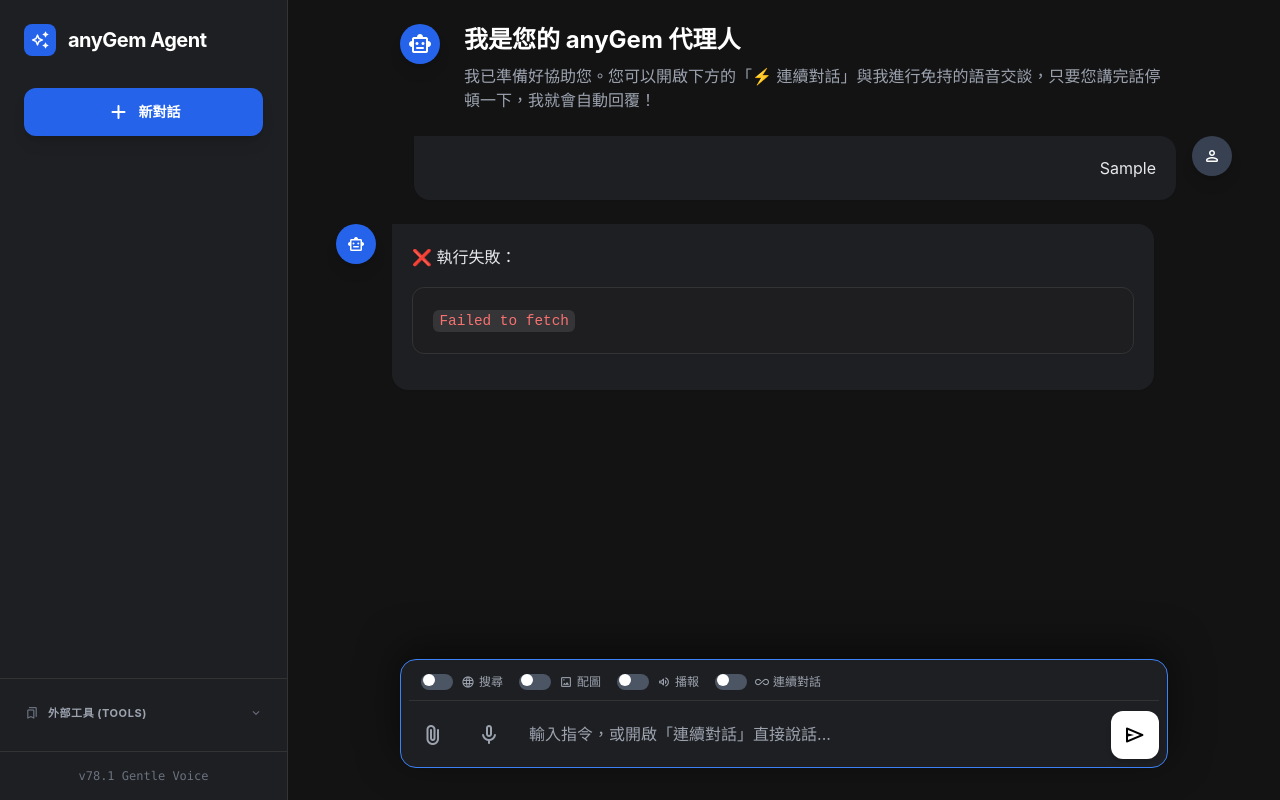
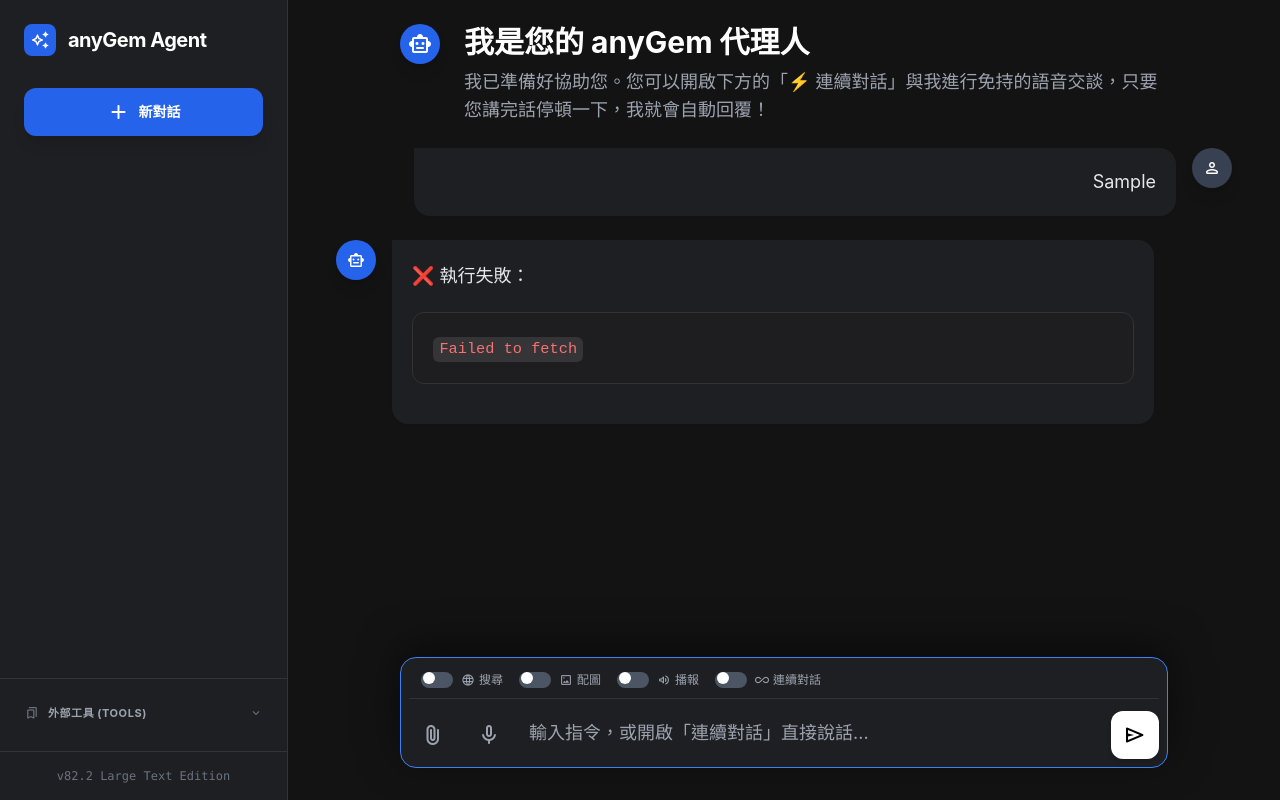
Before and after one commit to kiteyoung0520/a, a plain HTML site: page index.html in a window 1280 px wide. Both pictures are taken after typing "Sample" into the empty fields and a click on the button "send". Drawn offline with nearby package versions, Linux system fonts and the light colour scheme; no server answers.

Commit message:
Update index.html

```diff
--- a/index.html
+++ b/index.html
@@ -3,7 +3,7 @@
 <head>
     <meta charset="UTF-8">
     <meta name="viewport" content="width=device-width, initial-scale=1.0, maximum-scale=1.0, user-scalable=no, viewport-fit=cover">
-    <title>anyGem - Super Agent v78.1 (Gentle Voice Edition)</title>
+    <title>anyGem - Super Agent v82.2 (Large Text Edition)</title>
 
     <link rel="preconnect" href="https://cdn.tailwindcss.com">
     <link rel="preconnect" href="https://cdn.jsdelivr.net">
@@ -21,12 +21,16 @@
         ::-webkit-scrollbar-thumb:hover { background: #444; }
 
         .prose { max-width: 100%; word-break: break-word; overflow-wrap: break-word; }
-        .prose pre { background-color: #1e1e20; border-radius: 12px; padding: 1.25rem; overflow-x: auto; border: 1px solid #333; margin: 1rem 0; position: relative; max-width: 100%; }
-        .prose code { color: #f87171; background-color: rgba(255,255,255,0.1); padding: 0.2rem 0.4rem; border-radius: 6px; font-size: 0.9em; font-family: 'Fira Code', monospace; }
+        .prose pre { background-color: #1e1e20; border-radius: 12px; padding: 1.25rem; overflow-x: auto; border: 1px solid #333; margin: 1.25rem 0; position: relative; max-width: 100%; }
+        .prose code { color: #f87171; background-color: rgba(255,255,255,0.1); padding: 0.2rem 0.4rem; border-radius: 6px; font-size: 0.85em; font-family: 'Fira Code', monospace; }
         .prose a { color: #8ab4f8; text-decoration: underline; text-underline-offset: 4px; transition: color 0.2s; }
-        .prose h1, .prose h2, .prose h3 { color: #fff; margin-top: 1.5rem; margin-bottom: 0.75rem; font-weight: 600; }
-        .prose p { margin-bottom: 1rem; line-height: 1.7; }
-        .prose img { max-width: 100%; border-radius: 0.75rem; height: auto; }
+        .prose h1, .prose h2, .prose h3 { color: #fff; margin-top: 1.75rem; margin-bottom: 0.75rem; font-weight: 600; line-height: 1.4; }
+        .prose h1 { font-size: 1.6em; }
+        .prose h2 { font-size: 1.4em; }
+        .prose h3 { font-size: 1.2em; }
+        .prose p, .prose ul, .prose ol { margin-bottom: 1.25rem; line-height: 1.8; } /* 加大行高，閱讀更舒適 */
+        .prose li { margin-bottom: 0.5rem; }
+        .prose img { max-width: 100%; border-radius: 0.75rem; height: auto; margin: 1rem 0; }
 
         .typing-indicator span { animation: blink 1.4s infinite both; height: 5px; width: 5px; background-color: #888; border-radius: 50%; display: inline-block; margin: 0 2px; }
         @keyframes blink { 0% { opacity: 0.2; } 20% { opacity: 1; } 100% { opacity: 0.2; } }
@@ -98,7 +102,7 @@
             </div>
         </div>
 
-        <div class="p-4 border-t border-[#333] text-xs text-gray-500 text-center font-mono shrink-0">v78.1 Gentle Voice</div>
+        <div class="p-4 border-t border-[#333] text-xs text-gray-500 text-center font-mono shrink-0">v82.2 Large Text Edition</div>
     </aside>
 
     <main class="flex-1 flex flex-col relative bg-[#131314] overflow-hidden w-full">
@@ -112,8 +116,8 @@
             <div class="max-w-3xl mx-auto flex gap-4 sm:gap-6 w-full">
                 <div class="w-10 h-10 rounded-full bg-blue-600 flex items-center justify-center shadow-lg shrink-0"><span class="material-symbols-rounded text-white">smart_toy</span></div>
                 <div class="flex-1">
-                    <h2 class="text-xl sm:text-2xl font-bold text-white mb-2">我是您的 anyGem 代理人</h2>
-                    <p class="text-gray-400 text-sm sm:text-base leading-relaxed">我已準備好協助您。您可以開啟下方的「⚡ 連續對話」與我進行免持的語音交談，只要您講完話停頓一下，我就會自動回覆！</p>
+                    <h2 class="text-2xl sm:text-3xl font-bold text-white mb-2">我是您的 anyGem 代理人</h2>
+                    <p class="text-gray-400 text-base sm:text-lg leading-relaxed">我已準備好協助您。您可以開啟下方的「⚡ 連續對話」與我進行免持的語音交談，只要您講完話停頓一下，我就會自動回覆！</p>
                 </div>
             </div>
         </div>
@@ -192,7 +196,7 @@
                             <span class="material-symbols-rounded block">mic</span>
                         </button>
 
-                        <textarea id="user-input" rows="1" placeholder="輸入指令，或開啟「連續對話」直接說話..." class="w-full bg-transparent border-none outline-none text-gray-100 py-2.5 sm:py-3 px-1 sm:px-2 resize-none max-h-32 sm:max-h-60 text-base leading-relaxed"></textarea>
+                        <textarea id="user-input" rows="1" placeholder="輸入指令，或開啟「連續對話」直接說話..." class="w-full bg-transparent border-none outline-none text-gray-100 py-2.5 sm:py-3 px-1 sm:px-2 resize-none max-h-32 sm:max-h-60 text-base sm:text-lg leading-relaxed"></textarea>
 
                         <button id="send-btn" class="p-2.5 sm:p-3 shrink-0 bg-white text-black rounded-xl hover:bg-gray-200 transition-all shadow-md flex items-center justify-center">
                             <span class="material-symbols-rounded block">send</span>
@@ -254,7 +258,6 @@
             };
 
             recognition.onresult = function(event) {
-                // 💡 解決殘留問題 1：如果已經呼叫 stopRecording，則忽略後續的 onresult 更新 UI，避免舊字串被寫回清空後的輸入框
                 if (!isRecording) return;
 
                 let interimTranscript = '';
@@ -269,7 +272,6 @@
                 userInput.style.height = 'auto';
                 userInput.style.height = (userInput.scrollHeight > 240 ? 240 : userInput.scrollHeight) + 'px';
 
-                // 停頓自動發送邏輯 (Silence Detection)
                 if (document.getElementById('continuous-mode-toggle').checked) {
                     clearTimeout(silenceTimer);
                     silenceTimer = setTimeout(() => {
@@ -309,7 +311,7 @@
         }
 
         function stopRecording() {
-            isRecording = false; // 💡 立即標記為 false，阻斷後續延遲的文字寫入
+            isRecording = false;
             clearTimeout(silenceTimer);
             const micBtn = document.getElementById('mic-btn');
             micBtn.classList.remove('recording-pulse');
@@ -317,7 +319,7 @@
             if (recognition) { try { recognition.stop(); } catch(e) {} }
         }
 
-        // --- ✨ 語音合成播報 (TTS) - 溫和優化版 ---
+        // --- 語音合成播報 (TTS) - 溫和優化版 ---
         function speakText(text, isAutoPlay = false) {
             if (isAutoPlay && !document.getElementById('voice-output-toggle').checked) return false;
             if (!window.speechSynthesis) return false;
@@ -331,22 +333,19 @@
 
             let utterance = new SpeechSynthesisUtterance(cleanText);
 
-            // --- 溫和語音調校區 ---
             const voices = window.speechSynthesis.getVoices();
             let selectedVoice = null;
 
             if (/[\u4e00-\u9fa5]/.test(cleanText)) {
-                // 中文情境
                 utterance.lang = 'zh-TW';
-                utterance.rate = 0.95; // 放慢語速
-                utterance.pitch = 0.95; // 調低音調
+                utterance.rate = 0.95;
+                utterance.pitch = 0.95;
 
                 selectedVoice = voices.find(voice => voice.name.includes('Xiaoxiao') || voice.name.includes('Yating') || (voice.lang === 'zh-TW' && voice.name.includes('Google')));
                 if (!selectedVoice) selectedVoice = voices.find(voice => voice.lang === 'zh-TW');
             } else {
-                // 英文情境
                 utterance.lang = 'en-US';
-                utterance.rate = 0.9; // 英文放慢
+                utterance.rate = 0.9;
                 utterance.pitch = 0.95;
 
                 selectedVoice = voices.find(voice => voice.name.includes('Samantha') || (voice.lang === 'en-US' && voice.name.includes('Google')));
@@ -356,7 +355,6 @@
             if (selectedVoice) {
                 utterance.voice = selectedVoice;
             }
-            // ------------------------
 
             if (isAutoPlay) {
                 utterance.onend = function() {
@@ -369,7 +367,6 @@
             return true;
         }
 
-        // 確保聲音列表在網頁載入時能正確抓取 (Chrome 的一個怪癖)
         if (speechSynthesis.onvoiceschanged !== undefined) {
             speechSynthesis.onvoiceschanged = () => window.speechSynthesis.getVoices();
         }
@@ -488,7 +485,6 @@
                 payloadText = `【指定 YouTube 影片】：https://www.youtube.com/watch?v=${currentYouTubeId}\n\n指令：${payloadText}`;
             }
 
-            // 💡 解決殘留問題 2：送出後徹底清空輸入框與語音暫存變數
             userInput.value = '';
             userInput.style.height = 'auto';
             finalTranscript = '';
@@ -588,7 +584,8 @@
             const avatar = `<div class="w-8 h-8 sm:w-10 sm:h-10 rounded-full flex items-center justify-center shrink-0 shadow-lg ${isAI ? 'bg-blue-600' : 'bg-gray-700'}"><span class="material-symbols-rounded text-white text-[18px] sm:text-xl">${isAI ? 'smart_toy' : 'person'}</span></div>`;
             let body = `<div class="flex-1 ${!isAI ? 'text-right' : ''} space-y-2 max-w-[90%] sm:max-w-[85%] relative min-w-0">`;
             if (imageSrc) body += `<img src="${imageSrc}" class="rounded-xl border border-[#333] mb-2 max-w-full">`;
-            if (text) body += `<div class="prose prose-invert text-gray-200 bg-[#1e1f22] p-4 sm:p-5 rounded-2xl rounded-tl-none shadow-sm text-sm sm:text-base">${isAI ? marked.parse(text) : text.replace(/\n/g, '<br>')}</div>`;
+            // ✨ 這裡將 text-sm sm:text-base 加大為 text-base sm:text-lg
+            if (text) body += `<div class="prose prose-invert text-gray-200 bg-[#1e1f22] p-4 sm:p-5 rounded-2xl rounded-tl-none shadow-sm text-base sm:text-lg leading-relaxed">${isAI ? marked.parse(text) : text.replace(/\n/g, '<br>')}</div>`;
             if (isAI && text) { body += `<div class="flex items-center gap-2 mt-2 opacity-100 sm:opacity-0 sm:group-hover:opacity-100 transition-opacity"><button class="copy-btn p-1.5 text-gray-400 hover:text-white hover:bg-[#333] rounded-md" title="複製"><span class="material-symbols-rounded text-[16px] sm:text-[18px]">content_copy</span></button><button class="speak-btn p-1.5 text-gray-400 hover:text-green-400 hover:bg-[#333] rounded-md" title="朗讀此訊息"><span class="material-symbols-rounded text-[16px] sm:text-[18px]">volume_up</span></button></div>`; }
             body += `</div>`; wrap.innerHTML = avatar + body; chatContainer.appendChild(wrap);
 
@@ -614,7 +611,7 @@
 
         function appendLoading() {
             const id = 'loader-' + Date.now(); const div = document.createElement('div'); div.id = id; div.className = "flex gap-3 sm:gap-4 max-w-4xl mx-auto w-full";
-            div.innerHTML = `<div class="w-8 h-8 sm:w-10 sm:h-10 rounded-full bg-blue-600 flex items-center justify-center shrink-0 animate-pulse"><span class="material-symbols-rounded text-white text-[18px] sm:text-xl">hourglass_empty</span></div><div class="pt-1.5 sm:pt-3 flex gap-2 items-center text-gray-500 text-xs sm:text-sm italic typing-indicator">代理人正忙碌中<span></span><span></span><span></span></div>`;
+            div.innerHTML = `<div class="w-8 h-8 sm:w-10 sm:h-10 rounded-full bg-blue-600 flex items-center justify-center shrink-0 animate-pulse"><span class="material-symbols-rounded text-white text-[18px] sm:text-xl">hourglass_empty</span></div><div class="pt-1.5 sm:pt-3 flex gap-2 items-center text-gray-500 text-sm sm:text-base italic typing-indicator">代理人正忙碌中<span></span><span></span><span></span></div>`;
             chatContainer.appendChild(div); scrollToBottom(); return id;
         }
 
```
